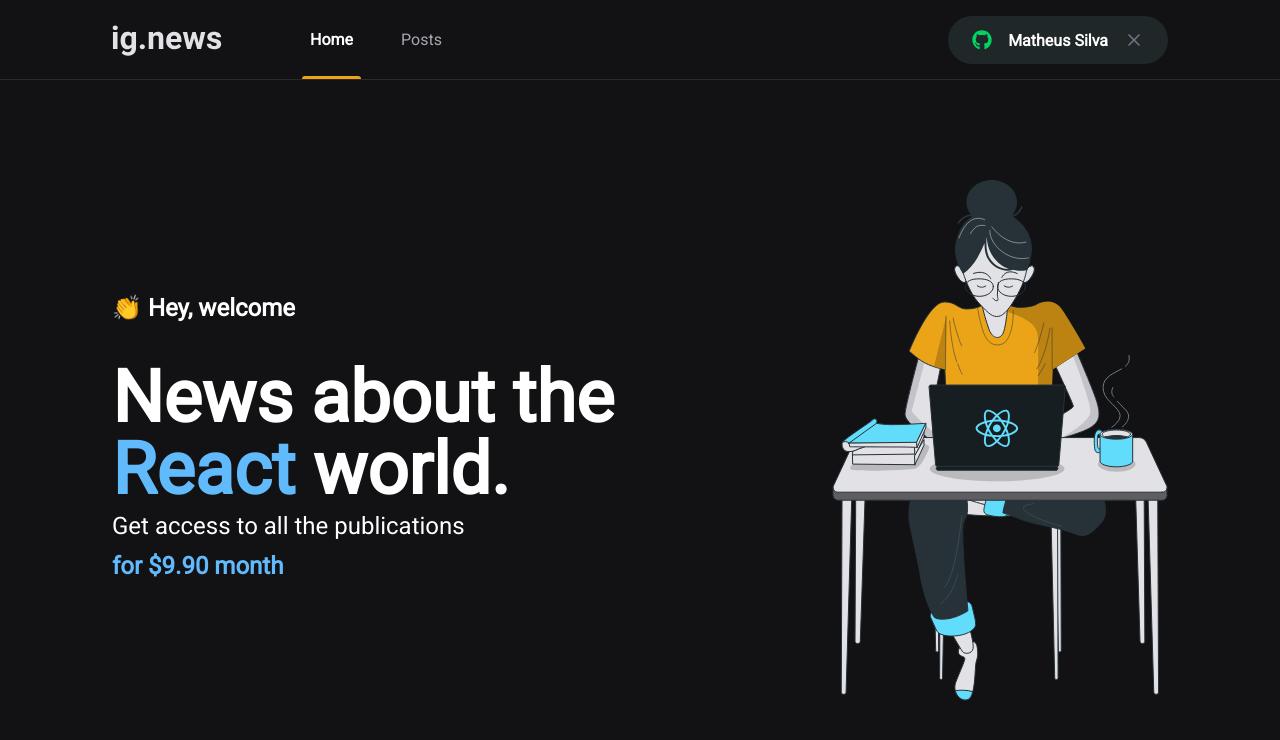
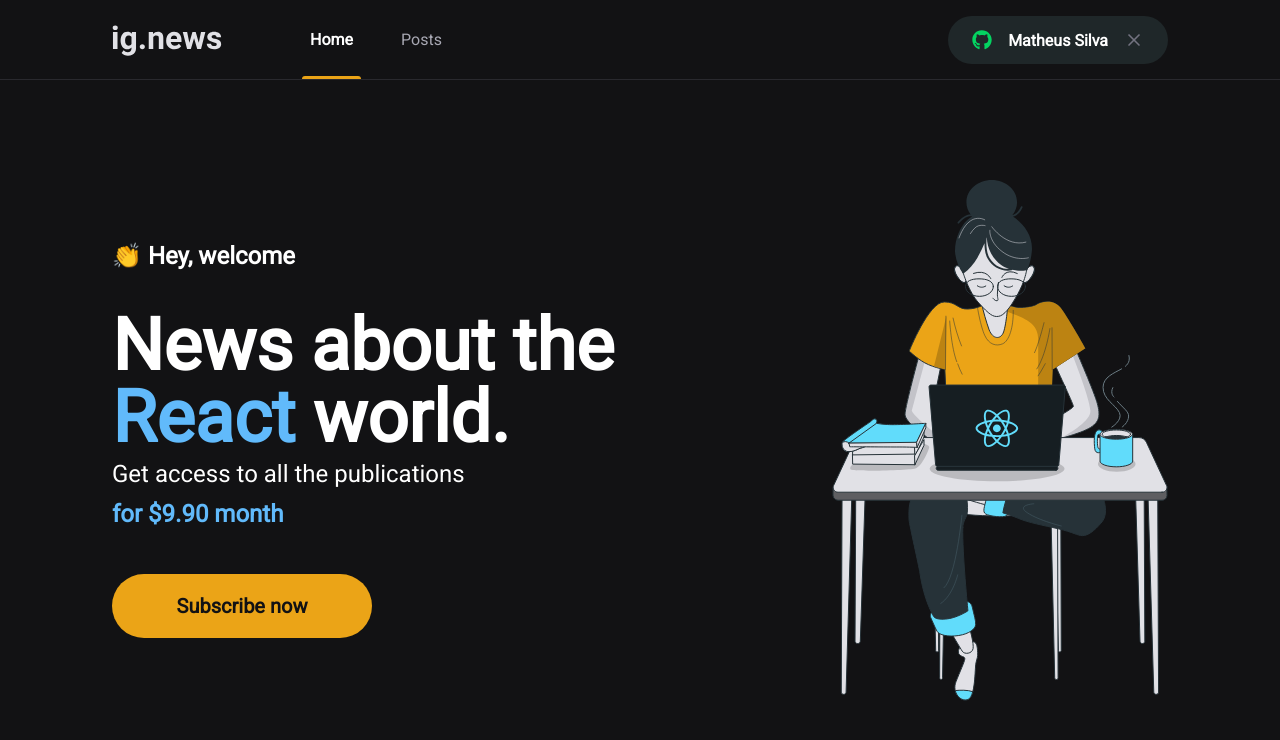
Before and after one commit to matheushdsbr/ignews, a Next.js app: page / in a window 1280 px wide. Shown: the top 740 px of the page. Built offline with nearby package versions, Linux system fonts and the light colour scheme.

Commit message:
feat> add subscribe button

```diff
--- /dev/null
+++ b/src/components/SubscribeButton/index.tsx
@@ -0,0 +1,5 @@
+import { Container } from "./styles";
+
+export default function SubscribeButton() {
+  return <Container type="button">Subscribe now</Container>;
+}
--- /dev/null
+++ b/src/components/SubscribeButton/styles.ts
@@ -0,0 +1,22 @@
+import styled from 'styled-components';
+
+export const Container = styled.button`
+  border: none;
+  width: 260px;
+  height: 4rem;
+  border-radius: 2rem;
+  background: var(--yellow-500);
+  color: var(--gray-900);
+  font-size: 1.25rem;
+  font-weight: bold;
+
+  display: flex;
+  align-items: center;
+  justify-content: center;
+
+  transition: filter 0.2s;
+
+  &:hover {
+    filter: brightness(0.8);
+  }
+`;
--- a/src/pages/index.tsx
+++ b/src/pages/index.tsx
@@ -1,5 +1,6 @@
 import Head from "next/head";
 import { ContentContainer, Hero } from "../styles/home";
+import SubscribeButton from "../components/SubscribeButton";
 
 export default function Home() {
   return (
@@ -18,6 +19,7 @@ export default function Home() {
             Get access to all the publications <br />
             <span>for $9.90 month</span>
           </p>
+          <SubscribeButton />
         </Hero>
 
         <img src="/images/avatar.svg" alt="Girl Coding" />
--- /dev/null
+++ b/src/pages/product.tsx
@@ -0,0 +1,5 @@
+import React from "react";
+
+export default function product() {
+  return <div>Produtos</div>;
+}
--- a/src/styles/home.ts
+++ b/src/styles/home.ts
@@ -39,4 +39,8 @@ export const Hero = styled.section`
       font-weight: bold;
     }
   }
+
+  button {
+    margin-top: 2.5rem;
+  }
 `;
```
